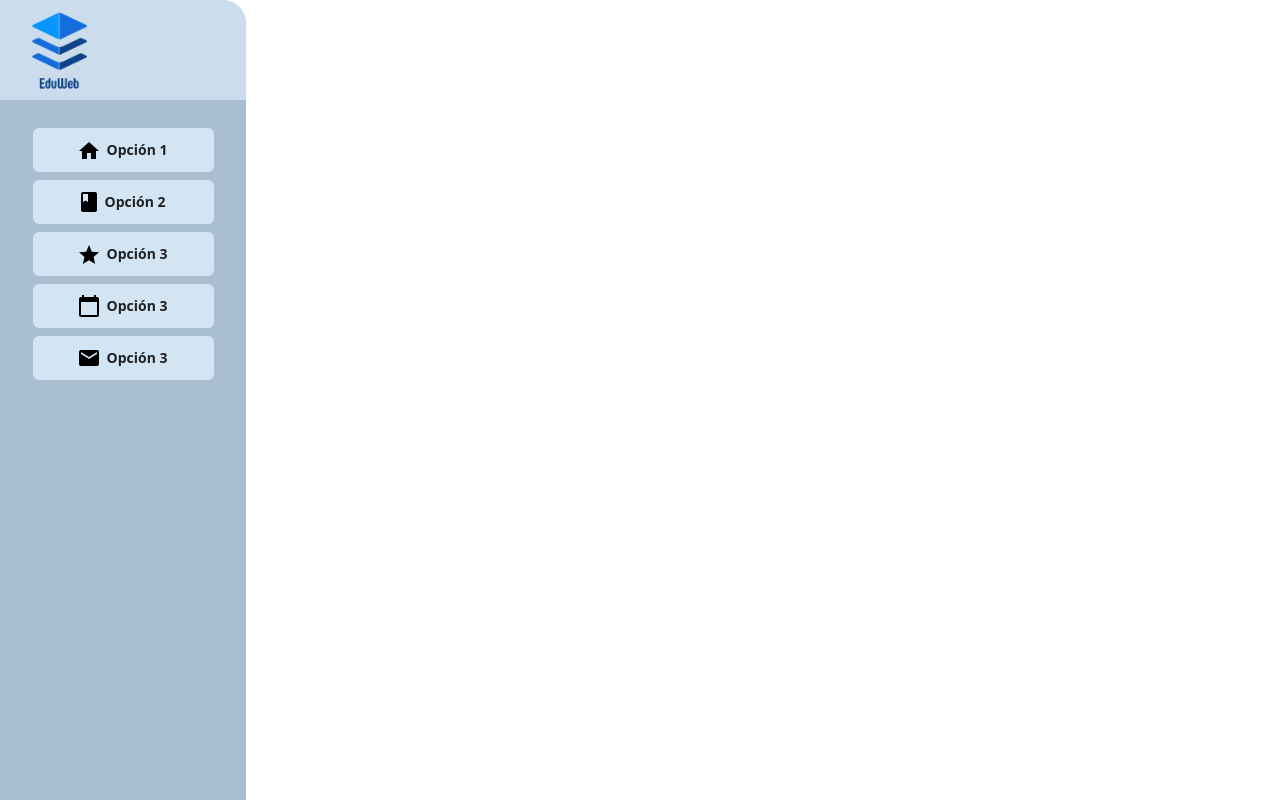
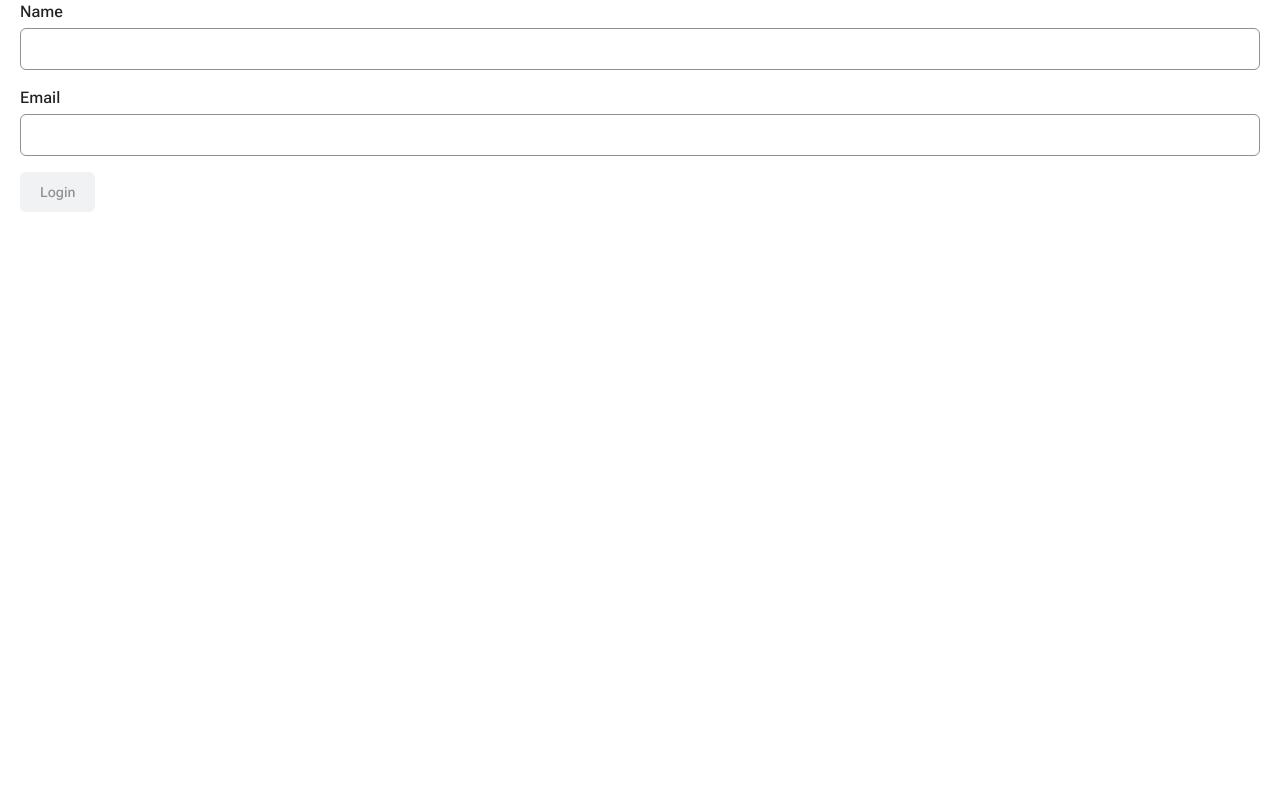
Before and after one commit to No-Country/S7-22-T-NodeReact, a Next.js app in the folder frontend/: page / in a window 1280 px wide. Built offline with nearby package versions, Linux system fonts and the light colour scheme.

Commit message:
created input and btn components

```diff
--- /dev/null
+++ b/frontend/src/components/Button.jsx
@@ -0,0 +1,37 @@
+const Button = ({ size, variant, text, type, onClick }) => {
+    let bgColour, borderColour, textColour = '';
+    let disabled = false;
+
+    switch (variant) {
+        case 'success':
+            bgColour = 'bg-success';
+            textColour = 'text-white';
+            break;
+        case 'danger':
+            bgColour = 'bg-danger';
+            textColour = 'text-white';
+            break;
+        case 'disabled':
+            bgColour = 'bg-disabled-bg';
+            textColour = 'text-disabled-text';
+            disabled = true;
+            break;
+        case 'normal':
+            bgColour = 'bg-white';
+            textColour = 'text-black';
+            borderColour = 'border border-border';
+            break;
+        default:
+            bgColour = 'bg-primary';
+            textColour = 'text-white';
+            break;
+    }
+
+    return (
+        <button type={type} disabled={disabled} onClick={onClick} className={`${size === 'full' ? 'w-full' : '' } ${borderColour} ${bgColour} ${textColour} py-2.5 px-5 rounded-md font-medium text-sm`}>
+            { text }
+        </button>
+    )
+}
+
+export default Button;
--- /dev/null
+++ b/frontend/src/components/InputField.jsx
@@ -0,0 +1,22 @@
+const InputField = ({ label, name, type, placeholder, disabled, value, onChange }) => {
+    const handleChange = (e) => {
+        onChange(e.target.value);
+    }
+
+    return (
+        <div className="flex flex-col mb-4">
+            <label htmlFor={name} className="font-medium text-black mb-1">{label}</label>
+            <input
+                type={type}
+                name={name}
+                placeholder={placeholder}
+                disabled={disabled}
+                value={value}
+                onChange={handleChange}
+                className="border border-border rounded-md px-3 py-2 text-body focus:outline-none focus:border-primary"
+            />
+        </div>
+    )
+}
+
+export default InputField;
--- a/frontend/src/components/sidebar/Sidebar.js
+++ b/frontend/src/components/sidebar/Sidebar.js
@@ -13,10 +13,10 @@ function Sidebar() {
     return (
       <nav className="w-[246px] bg-[#a9bed1] absolute left-0 top-0 flex  justify-center h-full rounded-tr-3xl">
         <div className="bg-[#cbdcec] h-[100px] w-full absolute top-0 rounded-tr-3xl">
-        <img src="/eduweb.png" alt="" width="55" className='m-3 ml-8'/>
+            <img src="/eduweb.png" alt="" width="55" className='m-3 ml-8'/>
         </div>
         <div>
-        <ul className="text-center mt-[8rem]">{sidebarOptions}</ul>
+            <ul className="text-center mt-[8rem]">{sidebarOptions}</ul>
         </div>
       </nav>
     );
--- a/frontend/src/pages/_app.js
+++ b/frontend/src/pages/_app.js
@@ -1,5 +1,12 @@
 import '@/styles/globals.css'
+import { Roboto_Flex } from 'next/font/google';
+
+const roboto = Roboto_Flex({ subsets: ['latin'] });
 
 export default function App({ Component, pageProps }) {
-  return <Component {...pageProps} />
+  return (
+      <main className={roboto.className}>
+        <Component {...pageProps} />
+      </main>
+  )
 }
--- a/frontend/src/pages/index.js
+++ b/frontend/src/pages/index.js
@@ -1,10 +1,25 @@
 import Sidebar from "@/components/sidebar/Sidebar";
+import Button from "@/components/Button";
+import InputField from "@/components/InputField";
+import { useState } from "react";
 
 export default function Home() {
+    const [name, setName] = useState('')
+    const [email, setEmail] = useState('')
+
+    const handleSubmit = (e) => {
+        e.preventDefault()
+        console.log(name, email)
+    }
+
   return (
-    <Sidebar />
-    // <h1 className="text-3xl font-bold underline">
-    //   Hello world!
-    // </h1>
+      <>
+          {/*<Sidebar />*/}
+          <form className='px-5'>
+              <InputField label={'Name'} type={'text'} value={name} onChange={setName} />
+              <InputField label={'Email'} type={'email'} value={email} onChange={setEmail} />
+              <Button type={'submit'} text={'Login'} variant={'disabled'} onClick={handleSubmit} />
+          </form>
+      </>
   )
 }
```
Also changed, not shown: frontend/src/pages/login.js (+8 -5 lines).
